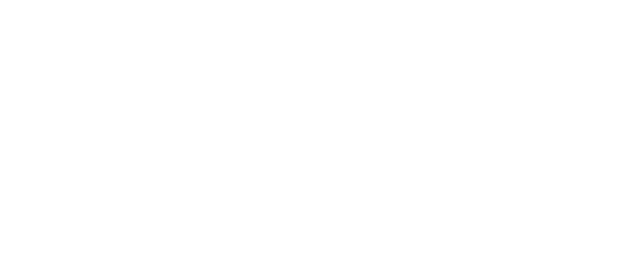
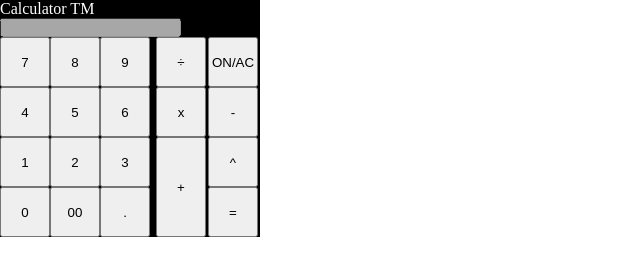
Before and after one commit to Angry3vilbot/web-calculator, a plain HTML site: page index.html in a window 1280 px wide. Shown: the whole page, without its empty margins (0-640 px from the left). Drawn offline with Linux system fonts and the light colour scheme.

Commit message:
Create calculator structure

```diff
--- a/index.html
+++ b/index.html
@@ -7,7 +7,27 @@
 	<title>Calculator</title>
 </head>
 <body>
-	<div id="calculatorContainer"></div>
+	<div id="calculatorContainer">
+		<label for="numberfield">Calculator TM</label>
+		<form><input type="text" readonly disabled id="numberfield"></form>
+		<div id="numberContainer">
+			<button>7</button><button>8</button><button>9</button>
+			<button>4</button><button>5</button><button>6</button>
+			<button>1</button><button>2</button><button>3</button>
+			<button>0</button><button>00</button><button>.</button>
+		</div>
+		<div id="operationContainer">
+			<button>÷</button>
+			<button>x</button>
+			<button>+</button>
+		</div>
+		<div id="operationContainerTwo">
+			<button>ON/AC</button>
+			<button>-</button>
+			<button>^</button>
+			<button>=</button>
+		</div>
+	</div>
 </body>
 <script type="text/javascript" src="script.js"></script>
 </html>
--- a/script.js
+++ b/script.js
@@ -1,3 +1,5 @@
+let textbar = document.getElementById('numberfield')
+
 function add(num1, num2) {
 	return(num1+num2)
 }
@@ -10,19 +12,21 @@
 function divide(num1, num2) {
 	return(num1/num2)
 }
+
 function operate(num1, operation, num2) {
 	switch(operation){
 		case '+':
-			add(num1, num2);
+			textbar.setAttribute('value', add(num1, num2));
 			break
 		case '-':
-			subtract(num1, num2)
+			textbar.setAttribute('value', subtract(num1, num2));
 			break
 		case '*':
-			multiply(num1, num2)
+			textbar.setAttribute('value', multiply(num1, num2));
 			break
+		case '÷':
 		case '/':
-			divide(num1, num2)
+			textbar.setAttribute('value', divide(num1, num2));
 			break
 	}
 }
--- a/style.css
+++ b/style.css
@@ -0,0 +1,41 @@
+*{
+	margin: 0px;
+	padding: 0px;
+}
+label{
+	grid-area: numberfield;
+}
+form{
+	grid-area: form;
+}
+div#numberContainer{
+	grid-area: div;
+	display: grid;
+	grid-template-rows: 50px 50px 50px 50px;
+	grid-template-columns: 50px 50px 50px;
+}
+div#operationContainer{
+	grid-area: oper;
+	display: grid;
+	grid-template-rows: 50px 50px 100px;
+	grid-template-columns: 50px;
+}
+div#operationContainerTwo{
+	grid-area: oper2;
+	display: grid;
+	grid-template-rows: 50px 50px 50px;
+	grid-template-columns: 50px;
+}
+div#calculatorContainer{
+	background-color: black;
+	color: white;
+	display: grid;
+	width: 260px;
+	grid-template-areas:
+				'numberfield numberfield numberfield numberfield numberfield'
+				'form form form form form'
+				'div div div oper oper2'
+				'div div div oper oper2'
+				'div div div oper oper2'
+				'div div div oper oper2'
+}
```
